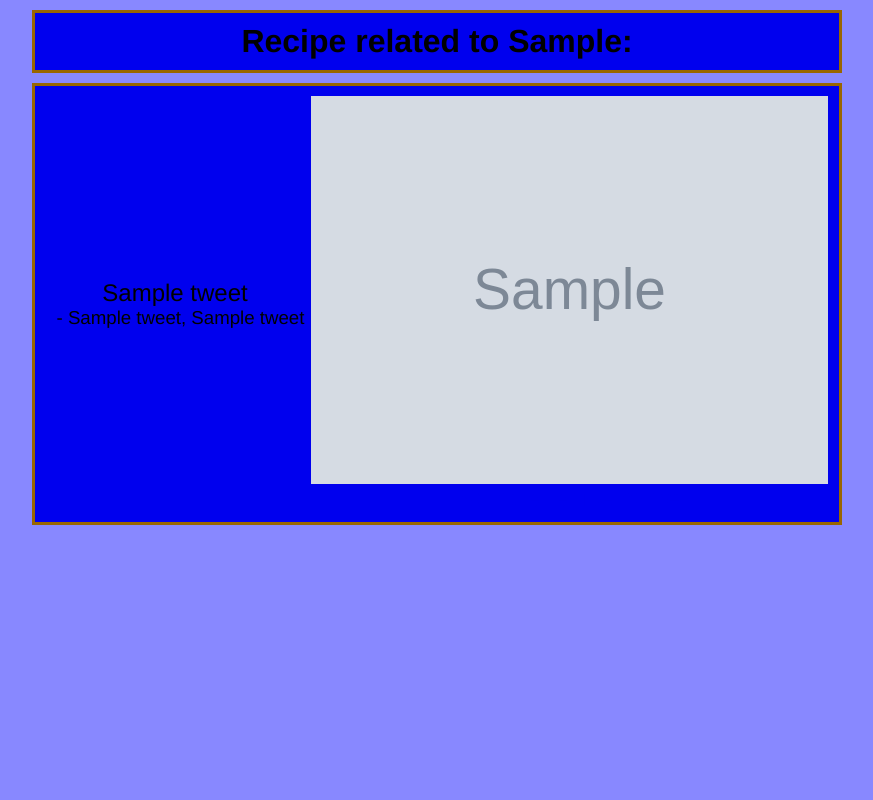
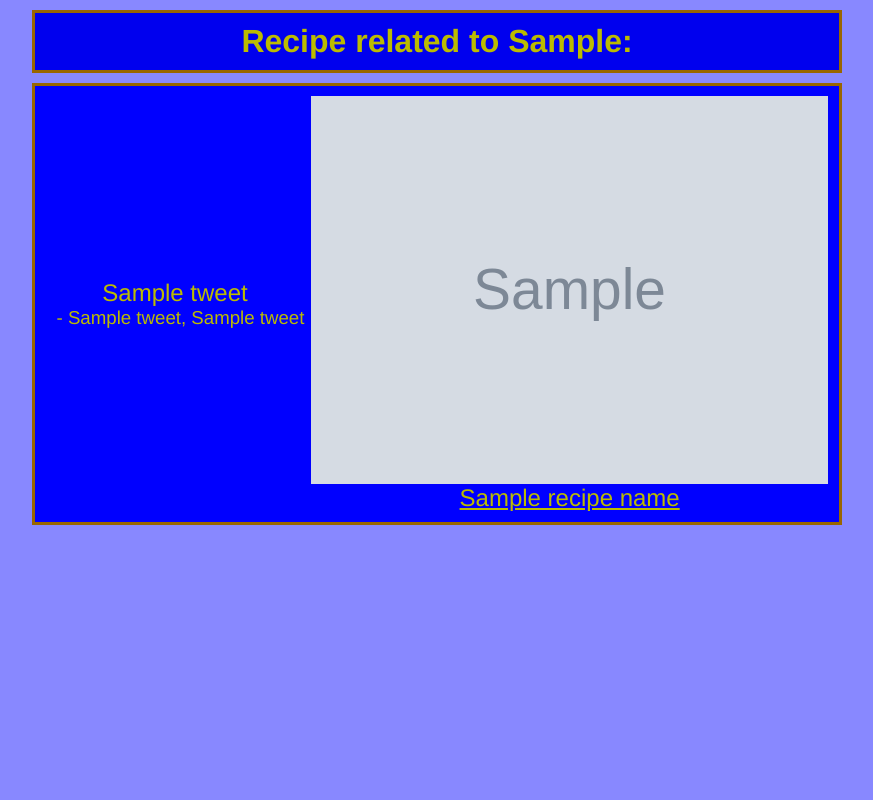
Before and after one commit to JasonMolisani/CS-490---Project-1, a Flask app: template templates/index.html in a window 1280 px wide. Shown: the whole page, without its empty margins (203-1076 px from the left). Run offline with Flask 2, Linux system fonts and the light colour scheme; the template is opened without the code that fills it: most values are stand-ins (such as "Sample title", 1, 10 or a date in 2020); grey boxes marked "Sample" are stand-in pictures.

Commit message:
Adjusted font colors to maintain visibility (fixed invisible hyperlink) and adjusted the README to reflect changes

```diff
--- a/static/stylesProject1.css
+++ b/static/stylesProject1.css
@@ -1,6 +1,7 @@
 body {
     font-family: Helvetica;
     background-color: #8888FF;
+    color: #BBBB00;
 }
 
 h1 {
@@ -20,9 +21,8 @@ h1 {
     margin: auto;
     padding: 10px;
     width: 62%;
-    background-color: #0000EE;
+    background-color: #0000FF;
     border: 3px solid #996600;
-    color: #000000;
     font-size: 18pt;
     text-align: center;
     display: block;
@@ -48,3 +48,7 @@ img {
 p {
     margin: 0 0 0 0;
 }
+
+a {
+    color: #BBBB00;
+}
```
Also changed, not shown: README.md.
